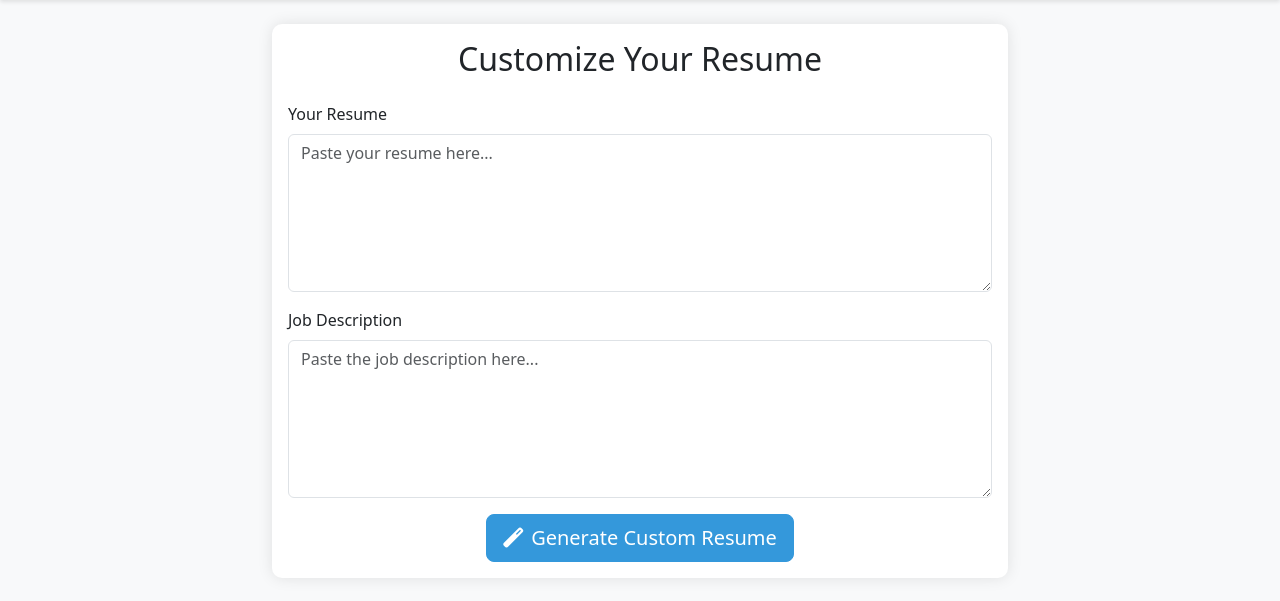
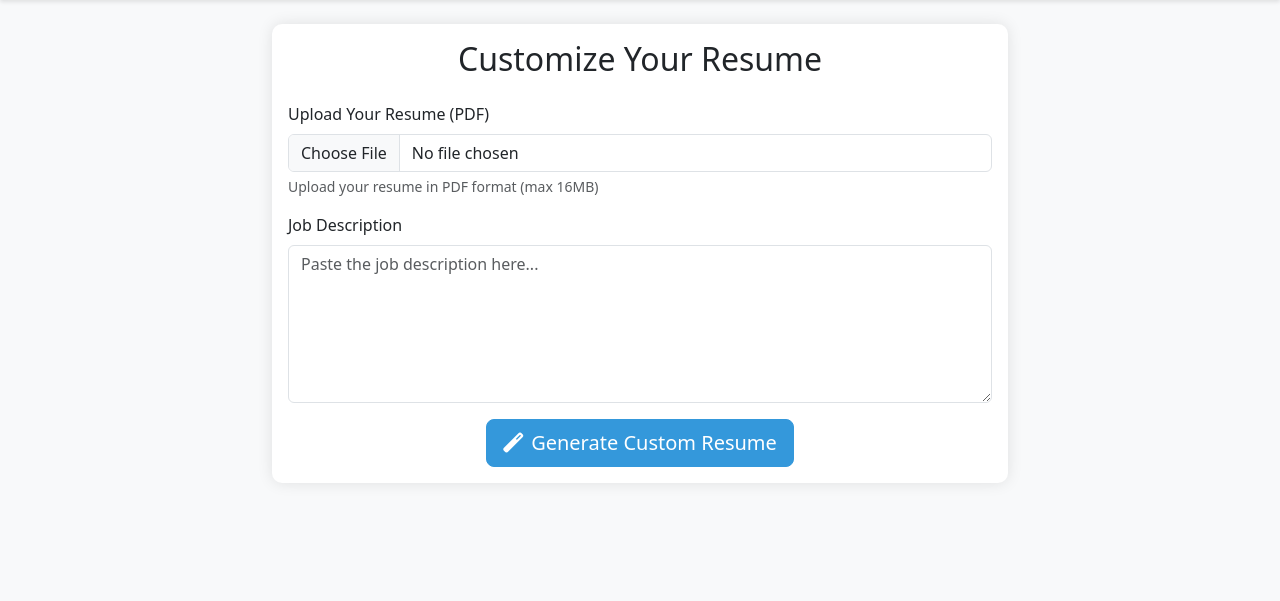
Before and after one commit to AkibDa/Resume_Builder, a Flask app: page / in a window 1280 px wide. Shown: the part 56-657 px from the top of the page. Run offline with Flask 3, Linux system fonts and the light colour scheme.

Commit message:
Made a resume generator

```diff
--- a/main.py
+++ b/main.py
@@ -9,11 +9,19 @@ import os
 import datetime
 import logging
 import json
-from typing import Optional
+import magic
+import traceback
+from typing import Optional, Tuple
 from pathlib import Path
-from flask import Flask, render_template, request, jsonify, flash, redirect, url_for
+from flask import Flask, render_template, request, jsonify, flash, redirect, url_for, send_file
 from groq import Groq
 from dotenv import load_dotenv
+from PyPDF2 import PdfReader
+from reportlab.pdfgen import canvas
+from reportlab.lib.pagesizes import letter
+from reportlab.pdfbase import pdfmetrics
+from reportlab.pdfbase.ttfonts import TTFont
+from werkzeug.utils import secure_filename
 
 # Configure logging
 logging.basicConfig(
@@ -25,6 +33,9 @@ logger = logging.getLogger(__name__)
 # Initialize Flask app
 app = Flask(__name__)
 app.config['SECRET_KEY'] = os.environ.get('SECRET_KEY', 'your-secret-key-here')
+app.config['UPLOAD_FOLDER'] = 'uploads'
+app.config['MAX_CONTENT_LENGTH'] = 16 * 1024 * 1024  # 16MB max file size
+ALLOWED_EXTENSIONS = {'pdf'}
 
 # Constants
 MODEL_NAME = "llama-3.3-70b-versatile"
@@ -33,12 +44,79 @@ MAX_TOKENS = 1024
 
 def setup_environment() -> None:
     """Load environment variables and create necessary directories."""
-    load_dotenv()
-    if not os.getenv('GROQ_API_KEY'):
-        raise ValueError("GROQ_API_KEY environment variable is not set")
+    try:
+        load_dotenv()
+        if not os.getenv('GROQ_API_KEY'):
+            raise ValueError("GROQ_API_KEY environment variable is not set")
 
-    # Create output directory if it doesn't exist
-    Path(OUTPUT_DIR).mkdir(exist_ok=True)
+        # Create necessary directories
+        Path(OUTPUT_DIR).mkdir(exist_ok=True)
+        Path(app.config['UPLOAD_FOLDER']).mkdir(exist_ok=True)
+        logger.info("Environment setup completed successfully")
+    except Exception as e:
+        logger.error(f"Environment setup failed: {str(e)}")
+        raise
+
+def allowed_file(filename: str) -> bool:
+    """Check if the file extension is allowed."""
+    return '.' in filename and filename.rsplit('.', 1)[1].lower() in ALLOWED_EXTENSIONS
+
+def extract_text_from_pdf(pdf_path: str) -> str:
+    """
+    Extract text from a PDF file.
+
+    Args:
+        pdf_path (str): Path to the PDF file
+
+    Returns:
+        str: Extracted text from the PDF
+    """
+    try:
+        reader = PdfReader(pdf_path)
+        text = ""
+        for page in reader.pages:
+            text += page.extract_text() + "\n"
+        logger.info(f"Successfully extracted text from PDF: {pdf_path}")
+        return text
+    except Exception as e:
+        logger.error(f"Error extracting text from PDF: {str(e)}")
+        logger.error(f"Traceback: {traceback.format_exc()}")
+        raise
+
+def create_pdf_from_text(text: str, output_path: str) -> None:
+    """
+    Create a PDF file from text content.
+
+    Args:
+        text (str): Text content to write to PDF
+        output_path (str): Path where to save the PDF
+    """
+    try:
+        c = canvas.Canvas(output_path, pagesize=letter)
+        width, height = letter
+
+        # Set font and size
+        c.setFont("Helvetica", 12)
+
+        # Split text into lines and write to PDF
+        lines = text.split('\n')
+        y = height - 50  # Start 50 points from top
+
+        for line in lines:
+            if y < 50:  # If we're near the bottom, start a new page
+                c.showPage()
+                c.setFont("Helvetica", 12)
+                y = height - 50
+
+            c.drawString(50, y, line)
+            y -= 15  # Move down 15 points for next line
+
+        c.save()
+        logger.info(f"Successfully created PDF at: {output_path}")
+    except Exception as e:
+        logger.error(f"Error creating PDF: {str(e)}")
+        logger.error(f"Traceback: {traceback.format_exc()}")
+        raise
 
 def generate_custom_resume(resume: str, job_description: str) -> Optional[str]:
     """
@@ -72,33 +150,41 @@ def generate_custom_resume(resume: str, job_description: str) -> Optional[str]:
             stop=None,
         )
 
-        return completion.choices[0].message.content
+        generated_content = completion.choices[0].message.content
+        logger.info("Successfully generated resume content")
+        return generated_content
 
     except Exception as e:
         logger.error(f"Error generating resume: {str(e)}")
+        logger.error(f"Traceback: {traceback.format_exc()}")
         return None
 
-def save_output(content: str) -> Optional[str]:
+def save_output(content: str, is_pdf: bool = False) -> Optional[str]:
     """
     Save the generated content to a file with timestamp.
 
     Args:
         content (str): Content to save
+        is_pdf (bool): Whether to save as PDF
 
     Returns:
         Optional[str]: Path to the saved file or None if there's an error
     """
     try:
         timestamp = datetime.datetime.now().strftime("%Y-%m-%d-%H-%M-%S")
-        output_file = Path(OUTPUT_DIR) / f"resume-{timestamp}.txt"
-
-        with open(output_file, "w", encoding='utf-8') as output:
-            output.write(content)
+        if is_pdf:
+            output_file = Path(OUTPUT_DIR) / f"resume-{timestamp}.pdf"
+            create_pdf_from_text(content, str(output_file))
+        else:
+            output_file = Path(OUTPUT_DIR) / f"resume-{timestamp}.txt"
+            with open(output_file, "w", encoding='utf-8') as output:
+                output.write(content)
 
         logger.info(f"Output saved to: {output_file}")
         return str(output_file)
     except Exception as e:
         logger.error(f"Error saving output file: {str(e)}")
+        logger.error(f"Traceback: {traceback.format_exc()}")
         return None
 
 @app.route('/')
@@ -106,32 +192,105 @@ def index():
     """Render the main page."""
     return render_template('index.html')
 
+@app.route('/upload', methods=['POST'])
+def upload_resume():
+    """Handle resume file upload."""
+    try:
+        if 'resume' not in request.files:
+            logger.error("No file part in request")
+            return jsonify({'error': 'No file part'}), 400
+
+        file = request.files['resume']
+        if file.filename == '':
+            logger.error("No selected file")
+            return jsonify({'error': 'No selected file'}), 400
+
+        if file and allowed_file(file.filename):
+            filename = secure_filename(file.filename)
+            filepath = os.path.join(app.config['UPLOAD_FOLDER'], filename)
+            file.save(filepath)
+
+            # Extract text from PDF
+            resume_text = extract_text_from_pdf(filepath)
+
+            # Clean up uploaded file
+            os.remove(filepath)
+
+            return jsonify({
+                'success': True,
+                'resume_text': resume_text
+            })
+
+        logger.error(f"Invalid file type: {file.filename}")
+        return jsonify({'error': 'Invalid file type'}), 400
+
+    except Exception as e:
+        logger.error(f"Error in upload_resume route: {str(e)}")
+        logger.error(f"Traceback: {traceback.format_exc()}")
+        return jsonify({'error': f'Internal server error: {str(e)}'}), 500
+
 @app.route('/generate', methods=['POST'])
 def generate_resume():
     """Handle resume generation request."""
     try:
         # Get JSON data from request
         data = request.get_json()
-        if not data or 'resume' not in data or 'job_description' not in data:
+        if not data:
+            logger.error("No JSON data received")
+            return jsonify({'error': 'No data received'}), 400
+
+        if 'resume' not in data or 'job_description' not in data:
+            logger.error(f"Missing required fields. Received data: {data}")
             return jsonify({'error': 'Missing required fields'}), 400
 
         resume = data['resume']
         job_description = data['job_description']
 
+        logger.info("Starting resume generation")
+
         # Generate customized resume
         generated_resume = generate_custom_resume(resume, job_description)
 
         if not generated_resume:
+            logger.error("Failed to generate resume content")
             return jsonify({'error': 'Failed to generate resume'}), 500
 
-        # Save the generated resume
-        save_output(generated_resume)
+        # Save the generated resume as PDF
+        output_file = save_output(generated_resume, is_pdf=True)
 
-        return jsonify({'resume': generated_resume})
+        if not output_file:
+            logger.error("Failed to save output file")
+            return jsonify({'error': 'Failed to save resume'}), 500
+
+        return jsonify({
+            'success': True,
+            'resume': generated_resume,
+            'pdf_path': output_file
+        })
 
     except Exception as e:
         logger.error(f"Error in generate_resume route: {str(e)}")
-        return jsonify({'error': 'Internal server error'}), 500
+        logger.error(f"Traceback: {traceback.format_exc()}")
+        return jsonify({'error': f'Internal server error: {str(e)}'}), 500
+
+@app.route('/download/<path:filename>')
+def download_file(filename):
+    """Handle file download."""
+    try:
+        file_path = os.path.join(OUTPUT_DIR, filename)
+        if not os.path.exists(file_path):
+            logger.error(f"File not found: {file_path}")
+            return jsonify({'error': 'File not found'}), 404
+
+        return send_file(
+            file_path,
+            as_attachment=True,
+            download_name=filename
+        )
+    except Exception as e:
+        logger.error(f"Error downloading file: {str(e)}")
+        logger.error(f"Traceback: {traceback.format_exc()}")
+        return jsonify({'error': f'Error downloading file: {str(e)}'}), 500
 
 if __name__ == "__main__":
     # Setup environment
--- a/requirements.txt
+++ b/requirements.txt
@@ -1,4 +1,7 @@
 flask==3.0.2
-groq==0.4.2
+groq==0.19.0
 python-dotenv==1.0.1
 flask-wtf==1.2.1
+PyPDF2==3.0.1
+reportlab==4.1.0
+python-magic==0.4.27
--- a/templates/index.html
+++ b/templates/index.html
@@ -8,9 +8,9 @@
                 <h2 class="card-title text-center mb-4">Customize Your Resume</h2>
                 <form method="POST" action="{{ url_for('generate_resume') }}" id="resumeForm">
                     <div class="mb-3">
-                        <label for="resume" class="form-label">Your Resume</label>
-                        <textarea class="form-control" id="resume" name="resume" rows="6" required
-                            placeholder="Paste your resume here..."></textarea>
+                        <label for="resumeFile" class="form-label">Upload Your Resume (PDF)</label>
+                        <input type="file" class="form-control" id="resumeFile" name="resume" accept=".pdf" required>
+                        <div class="form-text">Upload your resume in PDF format (max 16MB)</div>
                     </div>
                     <div class="mb-3">
                         <label for="job_description" class="form-label">Job Description</label>
@@ -33,6 +33,11 @@
             <p class="mt-3">Generating your customized resume...</p>
         </div>
 
+        <div class="alert alert-danger" id="errorAlert" style="display: none;">
+            <i class="fas fa-exclamation-circle me-2"></i>
+            <span id="errorMessage"></span>
+        </div>
+
         <div class="result-area" id="resultArea">
             <div class="card">
                 <div class="card-body">
@@ -40,7 +45,7 @@
                     <div id="generatedResume" class="mt-3"></div>
                     <div class="text-center mt-3">
                         <button class="btn btn-success" onclick="downloadResume()">
-                            <i class="fas fa-download me-2"></i>Download Resume
+                            <i class="fas fa-download me-2"></i>Download PDF Resume
                         </button>
                     </div>
                 </div>
@@ -52,50 +57,85 @@
 
 {% block scripts %}
 <script>
+let currentPdfPath = null;
+
+function showError(message) {
+    $('#errorAlert').show();
+    $('#errorMessage').text(message);
+    $('#loading').hide();
+    $('#resultArea').hide();
+}
+
 $(document).ready(function() {
     $('#resumeForm').on('submit', function(e) {
         e.preventDefault();
+
+        // Reset error state
+        $('#errorAlert').hide();
 
         // Show loading spinner
         $('#loading').show();
         $('#resultArea').hide();
 
-        // Get form data
-        const formData = {
-            resume: $('#resume').val(),
-            job_description: $('#job_description').val()
-        };
+        // Create FormData object
+        const formData = new FormData();
+        const resumeFile = $('#resumeFile')[0].files[0];
+        formData.append('resume', resumeFile);
+        formData.append('job_description', $('#job_description').val());
 
-        // Send AJAX request
+        // First upload the resume
         $.ajax({
-            url: $(this).attr('action'),
+            url: '/upload',
             method: 'POST',
-            contentType: 'application/json',
-            data: JSON.stringify(formData),
-            success: function(response) {
-                $('#loading').hide();
-                $('#generatedResume').html(response.resume.replace(/\n/g, '<br>'));
-                $('#resultArea').show();
+            data: formData,
+            processData: false,
+            contentType: false,
+            success: function(uploadResponse) {
+                if (uploadResponse.success) {
+                    // Now generate the customized resume
+                    $.ajax({
+                        url: '/generate',
+                        method: 'POST',
+                        contentType: 'application/json',
+                        data: JSON.stringify({
+                            resume: uploadResponse.resume_text,
+                            job_description: $('#job_description').val()
+                        }),
+                        success: function(response) {
+                            $('#loading').hide();
+                            if (response.success) {
+                                $('#generatedResume').html(response.resume.replace(/\n/g, '<br>'));
+                                currentPdfPath = response.pdf_path;
+                                $('#resultArea').show();
+                            } else {
+                                showError(response.error || 'Error generating resume. Please try again.');
+                            }
+                        },
+                        error: function(xhr) {
+                            $('#loading').hide();
+                            const errorMessage = xhr.responseJSON?.error || 'Error generating resume. Please try again.';
+                            showError(errorMessage);
+                        }
+                    });
+                } else {
+                    showError(uploadResponse.error || 'Error uploading resume. Please try again.');
+                }
             },
             error: function(xhr) {
                 $('#loading').hide();
-                alert('Error generating resume. Please try again.');
+                const errorMessage = xhr.responseJSON?.error || 'Error uploading resume. Please try again.';
+                showError(errorMessage);
             }
         });
     });
 });
 
 function downloadResume() {
-    const content = $('#generatedResume').text();
-    const blob = new Blob([content], { type: 'text/plain' });
-    const url = window.URL.createObjectURL(blob);
-    const a = document.createElement('a');
-    a.href = url;
-    a.download = 'customized-resume.txt';
-    document.body.appendChild(a);
-    a.click();
-    window.URL.revokeObjectURL(url);
-    document.body.removeChild(a);
+    if (currentPdfPath) {
+        window.location.href = `/download/${currentPdfPath.split('/').pop()}`;
+    } else {
+        showError('No resume available to download.');
+    }
 }
 </script>
 {% endblock %}
```
Also changed, not shown: 2 other files.
